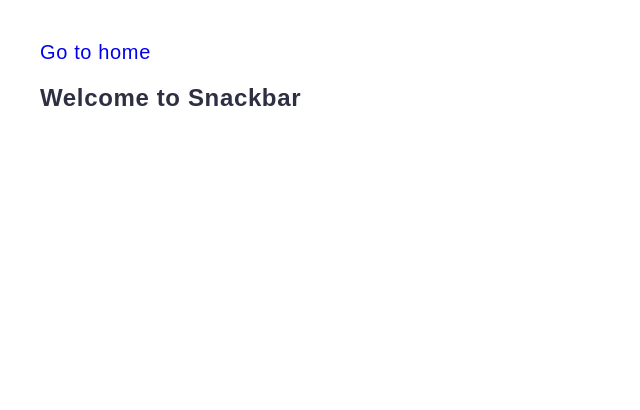
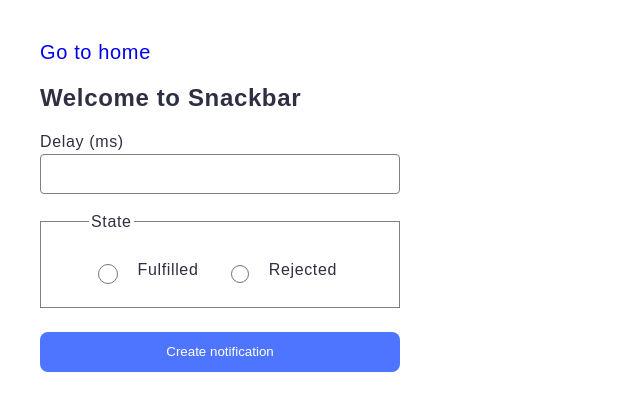
Before and after one commit to Olena-Synytsia/goit-js-hw-10, a website built with Vite: page src/2-snackbar.html in a window 1280 px wide. Shown: the whole page, without its empty margins (0-640 px from the left). Built offline with nearby package versions, Linux system fonts and the light colour scheme.

Commit message:
snackbar styles start

```diff
--- a/src/2-snackbar.html
+++ b/src/2-snackbar.html
@@ -12,6 +12,27 @@
       <a href="./index.html">Go to home</a>
       <h1>Welcome to Snackbar</h1>
     </section>
+    <form class="form">
+      <label>
+        Delay (ms)
+        <input type="number" name="delay" required />
+      </label>
+
+      <fieldset>
+        <legend>State</legend>
+        <label>
+          <input type="radio" name="state" value="fulfilled" required />
+          Fulfilled
+        </label>
+        <label>
+          <input type="radio" name="state" value="rejected" required />
+          Rejected
+        </label>
+      </fieldset>
+
+      <button type="submit">Create notification</button>
+    </form>
+
     <script type="module" src="./js/2-snackbar.js"></script>
   </body>
 </html>
--- a/src/css/styles.css
+++ b/src/css/styles.css
@@ -46,6 +46,8 @@ section a {
   font-weight: 500;
   font-size: 20px;
 }
+
+/*  Timer */
 
 .flatpickr-input {
   width: 238px;
@@ -140,3 +142,73 @@ input text:focus {
   justify-content: center;
   text-align: center;
 }
+
+/* Snackbar */
+
+.form {
+  width: 360px;
+  height: 100%;
+}
+
+form label {
+  width: 360px;
+}
+
+input[type='number'] {
+  width: 354px;
+  height: 34px;
+  padding: 2px;
+  border-radius: 4px;
+  border: 1px solid #808080;
+  margin-bottom: 16px;
+}
+
+fieldset {
+  display: flex;
+  flex-direction: row;
+  gap: 24px;
+  width: 262px;
+  height: 64px;
+  border: 1px solid #808080;
+  color: #2e2f42;
+  padding: 24px 48px 8px 48px;
+  margin: 0;
+  /* padding: 0; */
+  margin-bottom: 24px;
+}
+
+fieldset label {
+  display: flex;
+  flex-direction: row;
+  gap: 14px;
+  width: 112px;
+  height: 32px;
+  justify-content: center;
+}
+
+input[type='radio'] {
+  display: flex;
+  width: 20px;
+  height: 20px;
+  margin: 6px;
+  text-align: center;
+  justify-content: center;
+}
+
+form button {
+  width: 360px;
+  height: 40px;
+  padding: 8px 16px 8px 16px;
+  gap: 10px;
+  border-radius: 8px;
+  background-color: #4e75ff;
+  color: #ffffff;
+  border: none;
+}
+
+form button:hover,
+form button:focus {
+  cursor: pointer;
+  background-color: #6c8cff;
+  transition: color 300ms cubic-bezier(0.4, 0, 0.2, 1);
+}
```
